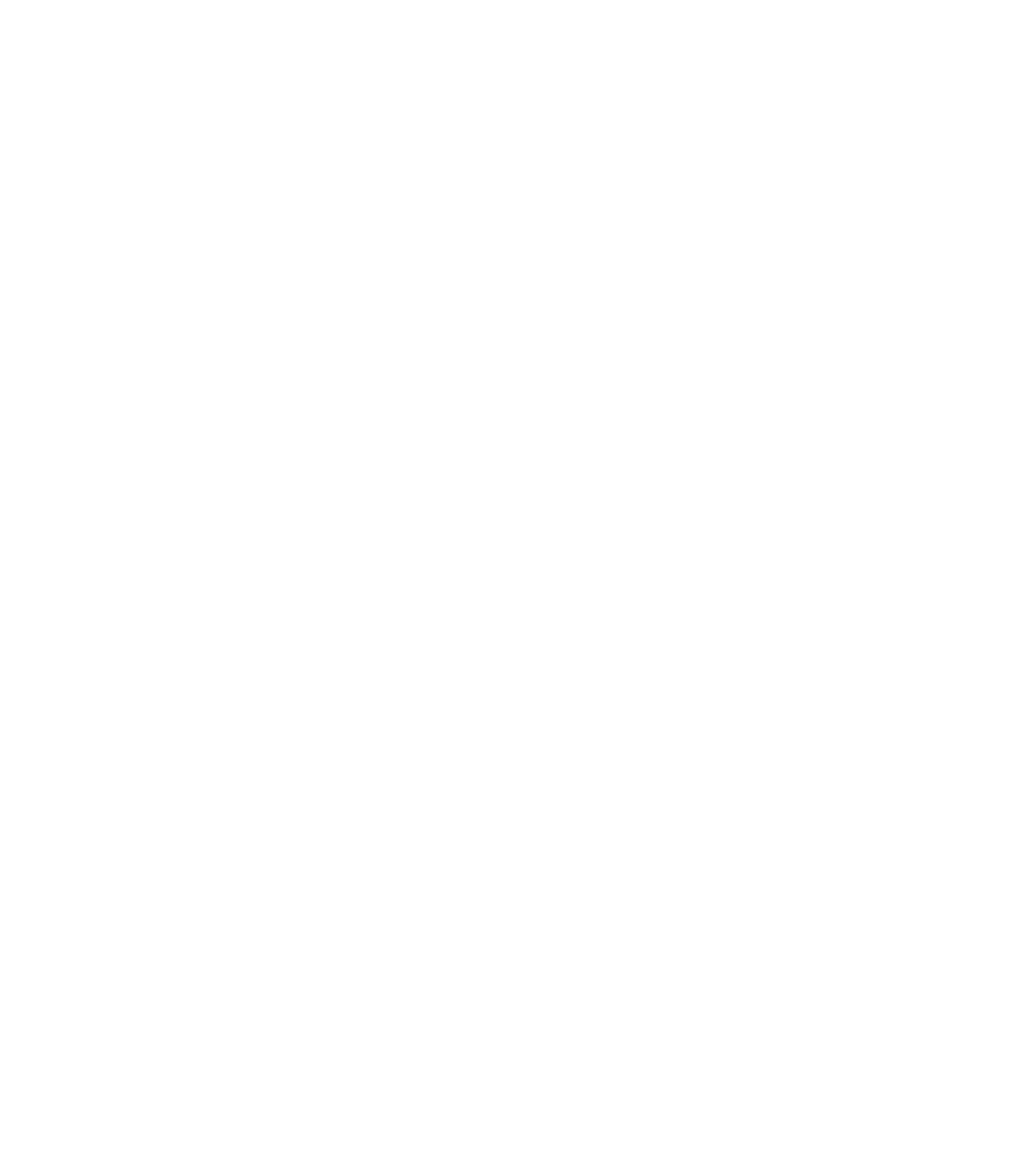
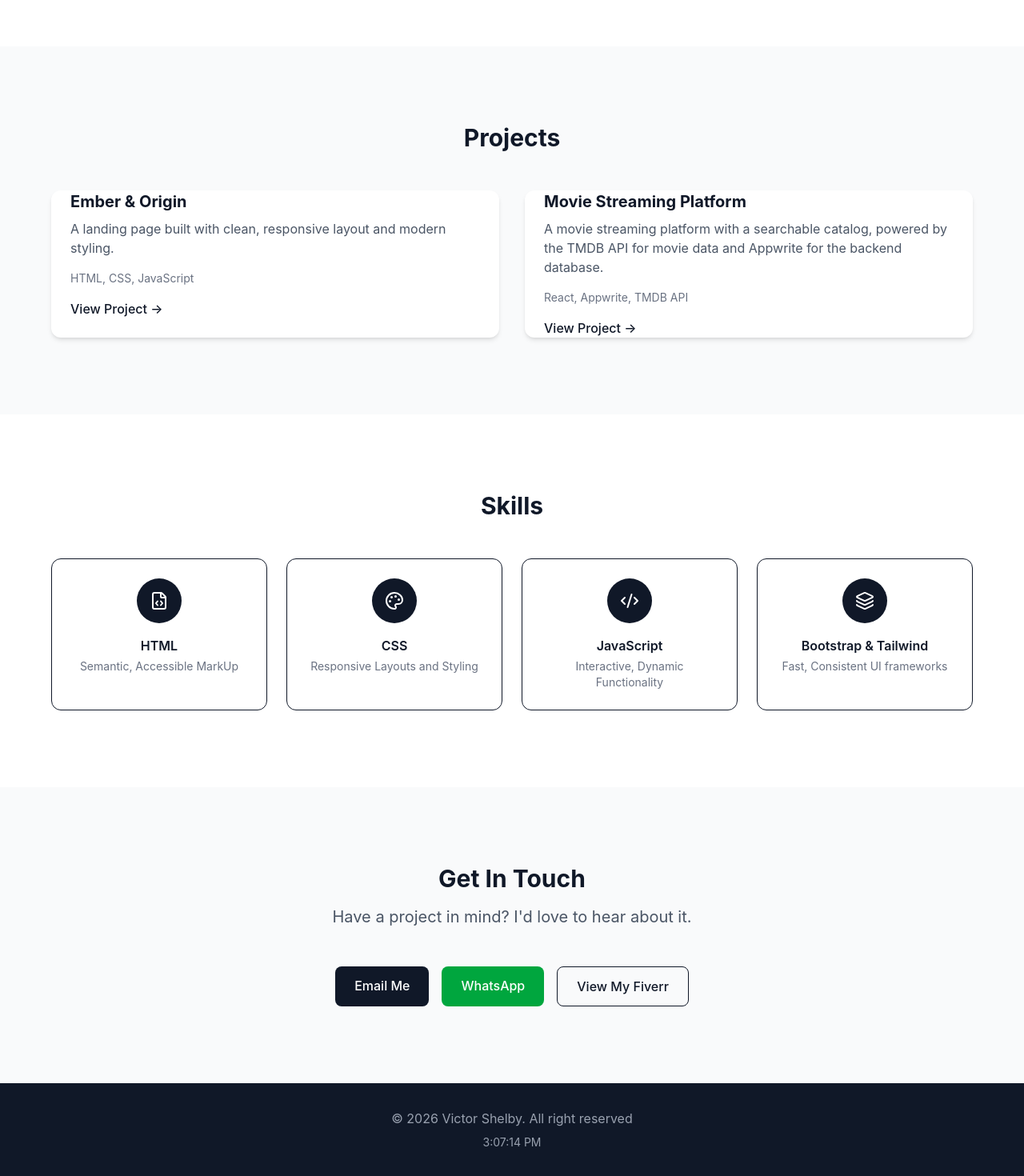
Before and after one commit to Victor9001/quick-practice, a React (Vite) app: page / in a window 1280 px wide. Shown: the part 1215-2685 px from the top of the page at 80% size. Before the commit the page ends 1273 px from the top, so only its background shows below. Built offline with nearby package versions, Linux system fonts and the light colour scheme.

Commit message:
portfolio

```diff
--- a/package.json
+++ b/package.json
@@ -11,6 +11,7 @@
   },
   "dependencies": {
     "@tailwindcss/vite": "^4.3.3",
+    "lucide-react": "^1.48.0",
     "react": "^19.2.8",
     "react-dom": "^19.2.8",
     "tailwindcss": "^4.3.3"
--- a/src/App.jsx
+++ b/src/App.jsx
@@ -1,7 +1,10 @@
-import Navbar from "./Components/Navbar"
+import Navbar from './Components/Navbar'
 import Hero from './components/Hero'
 import About from './components/About'
-
+import Projects from "./components/Projects"
+import Skills from "./components/Skills"
+import Contact from "./components/Contact"
+import Footer from "./components/Footer"
 
 function App () {
 
@@ -12,6 +15,10 @@
         <Navbar />
         <Hero />
         <About />
+        <Projects />
+        <Skills />
+        <Contact/>
+        <Footer/>
       </>
   )
 
--- a/src/components/Contact.jsx
+++ b/src/components/Contact.jsx
@@ -0,0 +1,45 @@
+
+function Contact(){
+
+    return(
+        <section id="contact" className="py-24 px-6 bg-gray-50">
+            <div className="max-w-2xl mx-auto text-center">
+                <h2 className="text-3xl text-gray-900 mb-4 font-bold">
+                    Get In Touch
+                </h2>
+                <p className="text-xl text-gray-600 mb-12">
+                    Have a project in mind? I'd love to hear about it.
+                </p>
+                <div className="flex flex-col sm:flex-row gap-4 justify-center">
+                    <a
+                     href="mailto:oluwaseunsamuel996@gmail.com"
+                    className="bg-gray-900 rounded-lg text-white px-6 py-3 font-medium hover:bg-gray-700 transition-colors"
+                    >
+                        Email Me
+                    </a>
+
+                    <a
+                    href="https://wa.me/2348032067238"
+                    target="_blank"
+                    rel="noopener noreferrer"
+                    className="bg-green-600 rounded-lg text-white px-6 py-3 font-medium hover:bg-green-700 transition-colors"
+                    >
+                        WhatsApp
+                    </a>
+
+                    <a
+                     href="https://www.fiverr.com/users/code_withsamuel/manage_gigs"
+                     target="_blank"
+                     rel="noopener noreferrer"
+                     className="border border-gray-900 text-gray-900 px-6 py-3 rounded-lg font-medium hover:bg-gray-900 hover:text-white transition-colors"
+                     >
+                     View My Fiverr
+                      </a>
+                </div>
+            </div>
+        </section>
+    )
+
+}
+
+export default Contact
--- a/src/components/Footer.jsx
+++ b/src/components/Footer.jsx
@@ -0,0 +1,32 @@
+import { useState, useEffect } from 'react'
+
+
+function Footer(){
+
+    const [time, setTime] = useState(new Date())
+
+     useEffect(() => {
+    const timer = setInterval(() => {
+        setTime(new Date())
+    }, 1000)
+
+    return()=> clearInterval(timer)
+    }, [])
+
+
+
+    return(
+        <footer className='bg-gray-900 text-gray-400 py-8 px-6 text-center'>
+            <p>
+                © {new Date().getFullYear()} Victor Shelby. All right reserved
+            </p>
+
+            <p className='text-sm mt-2'>
+                {time.toLocaleTimeString()}
+            </p>
+        </footer>
+    )
+
+}
+
+export default Footer
--- a/src/components/Projects.jsx
+++ b/src/components/Projects.jsx
@@ -24,7 +24,30 @@
                     Projects
                 </h2>
                 <div className="grid md:grid-cols-2 gap-8">
-
+                    {projects.map((project) => (
+                    <div key={project.title}
+                    className="bg-white rounded-xl shadow-md overflow-hidden hover:shadow-lg transition-shadow"
+                    >
+                        <div className="px-6">
+                            <h3 className="text-xl font-bold text-gray-900 mb-2">
+                                {project.title}
+                            </h3>
+                            <p className="text-gray-600 mb-4">
+                                {project.description}
+                            </p>
+                            <p className="text-sm text-gray-500 mb-4">
+                                {project.tech}
+                            </p>
+                            <a href={project.link}
+                            target="_blank"
+                            rel="noopener  noreferral"
+                            className="text-gray-900 font-medium hover:underline"
+                            >
+                                View Project →
+                            </a>
+                        </div>
+                    </div>
+                    ))}
                 </div>
             </div>
         </section>
--- a/src/components/Skills.jsx
+++ b/src/components/Skills.jsx
@@ -0,0 +1,44 @@
+import { Code2, Palette, FileCode, Layers } from 'lucide-react'
+
+function Skills() {
+
+    const skills = [
+        {name: 'HTML', icon: FileCode, description: 'Semantic, Accessible MarkUp'},
+        { name: 'CSS', icon: Palette, description: 'Responsive Layouts and Styling'},
+        { name: 'JavaScript', icon: Code2, description: 'Interactive, Dynamic Functionality'},
+        { name: 'Bootstrap & Tailwind', icon: Layers, description: 'Fast, Consistent UI frameworks'},
+    ]
+
+    return(
+        <section id='skills' className='py-24 px-6 bg-white'>
+            <div className='max-w-6xl mx-auto'>
+                <h2 className='text-3xl text-gray-900 text-center font-bold mb-12'>
+                    Skills
+                </h2>
+                <div className='grid sm:grid-cols-2 md:grid-cols-4 gap-6'>
+                    {skills.map((skill) => {
+                        const Icon = skill.icon
+                        return(
+                            <div
+                            key={skill.name}
+                            className='flex flex-col items-center text-center p-6 rounded-xl border border-gray-900 hover:-transition-y-1 transition-all'>
+                                <div className='w-14 h-14 flex items-center justify-center bg-gray-900 rounded-full text-white mb-4'>
+                                    <Icon size={24} />
+                                </div>
+                                <h3 className='font-semibold text-gray-900 mb-1'>
+                                    {skill.name}
+                                </h3>
+                                <p className='text-sm text-gray-500'>
+                                    {skill.description}
+                                </p>
+                            </div>
+                        )
+                    })}
+                </div>
+            </div>
+        </section>
+    )
+
+}
+
+export default Skills
```
Also changed, not shown: 1 other file (tests, documents, lock files or other folders).
